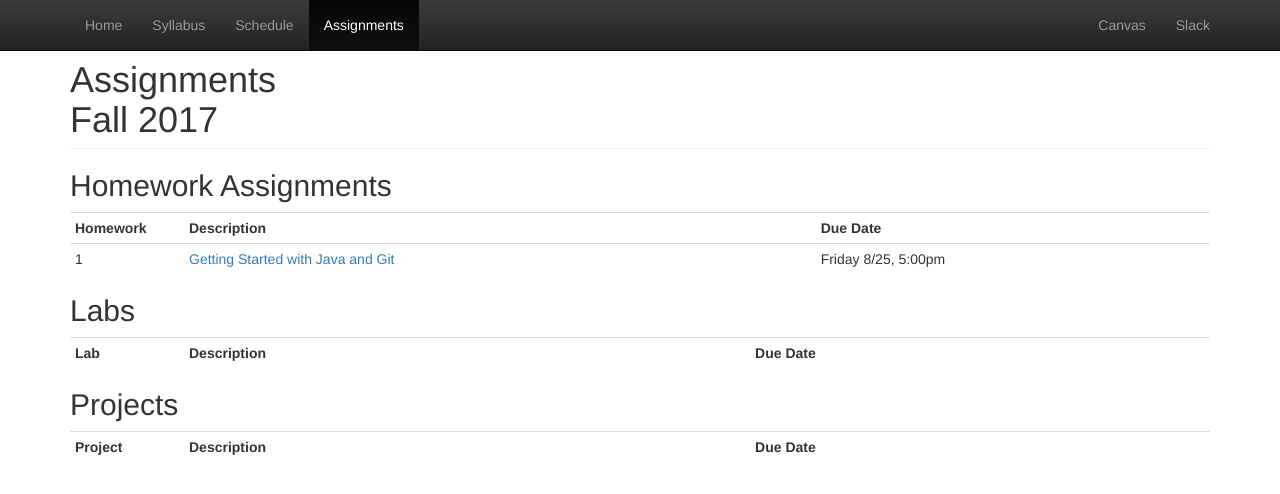
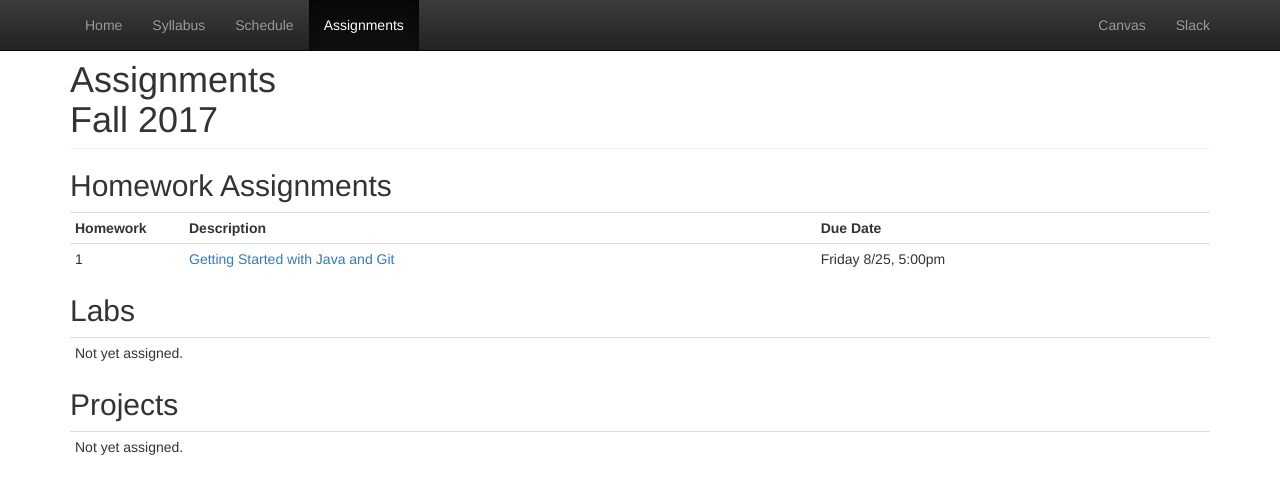
Before and after one commit to CS514-F17/cs514-f17.github.io, a Jekyll site: the page built from assignments.html, in a window 1280 px wide. Shown: the top 494 px of the page. Built offline with Jekyll 4.4.1, drawn with Linux system fonts in a browser that asks for light colours.

Commit message:
update assignments

```diff
--- a/assignments.html
+++ b/assignments.html
@@ -61,12 +61,13 @@ title: Assignments
 
  <table class="table table-condensed" style="text-align:left;">
   <tbody>
-    <tr>
+  <tr><td colspan="3">Not yet assigned.</td></tr>
+<!--     <tr>
      <td width="10%"><strong>Lab</strong></td>
      <td><strong>Description</strong></td>
      <td><strong>Due Date</strong></td>
    </tr>
-<!--    <tr>
+ --><!--    <tr>
      <td>1</td>
      <td><a href="https://github.com/CS112-S17/projects/blob/master/project1.md">Project 1</a></td>
      <td>Friday 2/17, 5:00pm</td>
@@ -88,13 +89,14 @@ title: Assignments
 
  <table class="table table-condensed" style="text-align:left;">
   <tbody>
-    <tr>
-     <td width="10%"><strong>Project</strong></td>
+  <tr><td colspan="3">Not yet assigned.</td></tr>
+<!--     <tr>
+     <td width="10%"><strong>Project Release</strong></td>
      <td><strong>Description</strong></td>
      <td><strong>Due Date</strong></td>
    </tr>
-<!--    <tr>
-     <td>1</td>
+ --><!--    <tr>
+      <td>1</td>
      <td><a href="https://github.com/CS112-S17/projects/blob/master/project1.md">Project 1</a></td>
      <td>Friday 2/17, 5:00pm</td>
    </tr>
```
